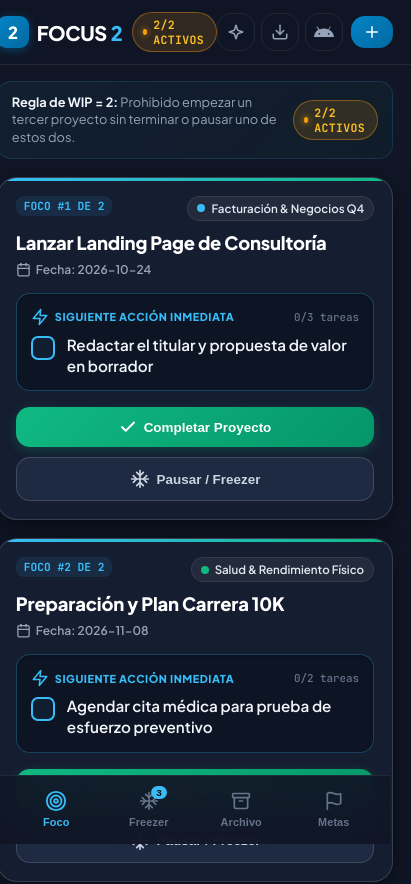
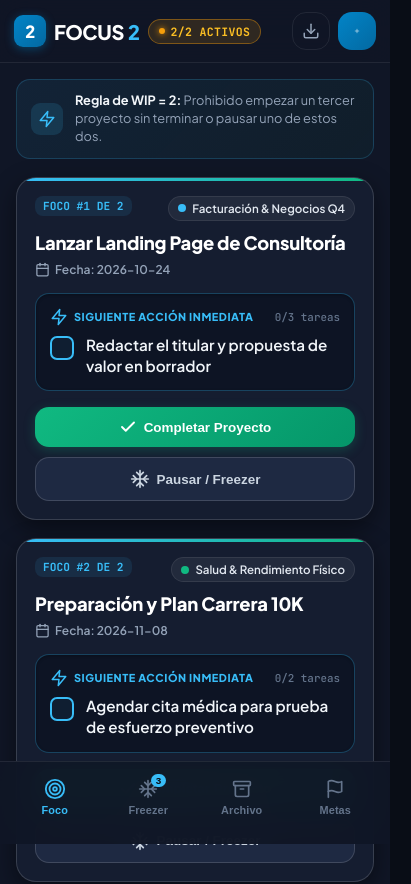
Before and after one commit to SalvatoreB1/focus2, a website built with Vite: page index.html in a window 390 px wide. Shown: the top 884 px of the page, 411 px wide, since content can reach past the window. Built offline with nearby package versions, Linux system fonts and the light colour scheme.

Commit message:
fix(mobile): optimize mobile header layout, prevent overflow, and elevate bottom nav

```diff
--- a/src/components/FocusView.js
+++ b/src/components/FocusView.js
@@ -143,12 +143,11 @@
   container.innerHTML = `
     <div class="focus-container">
       <div class="focus-mantra-bar">
+        <div class="focus-mantra-icon">
+          ${icons.zap}
+        </div>
         <div class="focus-mantra-text">
           <strong>Regla de WIP = 2:</strong> Prohibido empezar un tercer proyecto sin terminar o pausar uno de estos dos.
-        </div>
-        <div class="wip-badge ${activeProjects.length >= 2 ? 'full' : 'available'}">
-          <span class="wip-dot"></span>
-          ${activeProjects.length}/2 Activos
         </div>
       </div>
 
--- a/src/components/Header.js
+++ b/src/components/Header.js
@@ -7,6 +7,7 @@
 export function renderHeader(container, onOpenProjectModal, onToggleWideMode, isWideMode) {
   const activeCount = store.getActiveProjects().length;
   const isFull = activeCount >= 2;
+  const isNative = typeof window !== 'undefined' && (window.Capacitor?.isNativePlatform?.() || false);
 
   container.innerHTML = `
     <header class="top-nav">
@@ -20,43 +21,57 @@
 
         <div class="wip-badge ${isFull ? 'full' : 'available'}" title="${isFull ? 'Límite de WIP alcanzado' : 'Slots de foco disponibles'}">
           <span class="wip-dot"></span>
-          ${activeCount}/2 Activos
+          <span class="wip-badge-text">${activeCount}/2 Activos</span>
         </div>
       </div>
 
       <div class="nav-actions">
-        <button class="icon-btn ${isWideMode ? 'active' : ''}" id="btn-toggle-wide" title="${isWideMode ? 'Vista Móvil Estrecha' : 'Vista Expandida'}">
+        <button class="icon-btn desktop-only ${isWideMode ? 'active' : ''}" id="btn-toggle-wide" title="${isWideMode ? 'Vista Móvil Estrecha' : 'Vista Expandida'}">
           ${icons.sparkles}
         </button>
+
+        ${!isNative ? `
+        <button class="icon-btn desktop-only" id="btn-open-apk" title="Instalar en Móvil / APK">
+          ${icons.android}
+        </button>
+        ` : ''}
 
         <button class="icon-btn" id="btn-open-backup" title="Exportar / Importar Respaldo JSON">
           ${icons.download}
         </button>
 
-        <button class="icon-btn" id="btn-open-apk" title="Instalar en Móvil / APK">
-          ${icons.android}
-        </button>
-
-        <button class="btn-capture-submit" id="btn-header-add-project" style="padding: 7px 12px; font-size: 0.8rem; margin-left: 2px;">
+        <button class="btn-capture-submit header-add-btn" id="btn-header-add-project" title="Nuevo Proyecto">
           ${icons.plus}
         </button>
       </div>
     </header>
   `;
 
-  document.getElementById('btn-toggle-wide').addEventListener('click', () => {
+  const toggleWideBtn = document.getElementById('btn-toggle-wide');
+  if (toggleWideBtn) {
+    toggleWideBtn.addEventListener('click', () => {
       onToggleWideMode();
     });
+  }
 
-  document.getElementById('btn-open-backup').addEventListener('click', () => {
+  const backupBtn = document.getElementById('btn-open-backup');
+  if (backupBtn) {
+    backupBtn.addEventListener('click', () => {
       openBackupModal();
     });
+  }
 
-  document.getElementById('btn-open-apk').addEventListener('click', () => {
+  const apkBtn = document.getElementById('btn-open-apk');
+  if (apkBtn) {
+    apkBtn.addEventListener('click', () => {
       openApkModal();
     });
+  }
 
-  document.getElementById('btn-header-add-project').addEventListener('click', () => {
+  const addProjectBtn = document.getElementById('btn-header-add-project');
+  if (addProjectBtn) {
+    addProjectBtn.addEventListener('click', () => {
       onOpenProjectModal(null);
     });
   }
+}
--- a/src/index.css
+++ b/src/index.css
@@ -88,20 +88,23 @@
   position: sticky;
   top: 0;
   z-index: 40;
-  background: rgba(16, 22, 38, 0.88);
+  background: rgba(16, 22, 38, 0.94);
   backdrop-filter: blur(16px);
   -webkit-backdrop-filter: blur(16px);
   border-bottom: 1px solid var(--border-subtle);
-  padding: calc(12px + var(--safe-top)) 18px 12px 18px;
+  padding: max(12px, calc(8px + var(--safe-top))) 16px 12px 16px;
   display: flex;
   align-items: center;
   justify-content: space-between;
+  width: 100%;
+  box-sizing: border-box;
 }
 
 .brand-section {
   display: flex;
   align-items: center;
   gap: 10px;
+  min-width: 0;
 }
 
 .brand-logo {
@@ -192,7 +195,20 @@
 .nav-actions {
   display: flex;
   align-items: center;
-  gap: 6px;
+  gap: 8px;
+  flex-shrink: 0;
+}
+
+.header-add-btn {
+  width: 38px;
+  height: 38px;
+  min-width: 38px;
+  padding: 0;
+  display: inline-flex;
+  align-items: center;
+  justify-content: center;
+  border-radius: var(--radius-md);
+  font-size: 1rem;
 }
 
 .icon-btn {
@@ -207,6 +223,7 @@
   justify-content: center;
   cursor: pointer;
   transition: all 0.2s ease;
+  flex-shrink: 0;
 }
 
 .icon-btn:hover, .icon-btn:active {
@@ -225,7 +242,7 @@
 .app-content {
   flex: 1;
   overflow-y: auto;
-  padding: 16px 18px 100px 18px; /* space for bottom nav */
+  padding: 16px 16px max(115px, calc(95px + var(--safe-bottom))) 16px; /* space for elevated bottom nav */
   display: flex;
   flex-direction: column;
   gap: 20px;
@@ -239,14 +256,15 @@
   transform: translateX(-50%);
   width: 100%;
   max-width: 520px;
-  background: rgba(16, 22, 38, 0.94);
+  background: rgba(16, 22, 38, 0.96);
   backdrop-filter: blur(18px);
   -webkit-backdrop-filter: blur(18px);
   border-top: 1px solid var(--border-subtle);
   display: grid;
   grid-template-columns: repeat(4, 1fr);
-  padding: 6px 10px calc(8px + var(--safe-bottom)) 10px;
+  padding: 8px 8px max(20px, calc(8px + var(--safe-bottom))) 8px;
   z-index: 45;
+  box-sizing: border-box;
 }
 
 .app-viewport.wide-mode .bottom-nav {
@@ -346,20 +364,37 @@
 }
 
 .focus-mantra-bar {
-  background: linear-gradient(135deg, rgba(56, 189, 248, 0.06) 0%, rgba(16, 185, 129, 0.04) 100%);
-  border: 1px solid rgba(56, 189, 248, 0.15);
+  background: linear-gradient(135deg, rgba(56, 189, 248, 0.08) 0%, rgba(16, 185, 129, 0.05) 100%);
+  border: 1px solid rgba(56, 189, 248, 0.2);
   border-radius: var(--radius-md);
   padding: 12px 14px;
   display: flex;
   align-items: center;
-  justify-content: space-between;
   gap: 12px;
+}
+
+.focus-mantra-icon {
+  width: 32px;
+  height: 32px;
+  border-radius: 9px;
+  background: rgba(56, 189, 248, 0.14);
+  color: var(--accent-cyan);
+  display: flex;
+  align-items: center;
+  justify-content: center;
+  flex-shrink: 0;
+}
+
+.focus-mantra-icon svg {
+  width: 18px;
+  height: 18px;
 }
 
 .focus-mantra-text {
   font-size: 0.8rem;
   color: #94a3b8;
-  line-height: 1.35;
+  line-height: 1.4;
+  flex: 1;
 }
 
 .focus-mantra-text strong {
@@ -1379,6 +1414,19 @@
 }
 
 /* Responsive tweaks */
+@media (max-width: 640px) {
+  .desktop-only {
+    display: none !important;
+  }
+  .top-nav {
+    padding-left: 14px;
+    padding-right: 14px;
+  }
+  .brand-section {
+    gap: 8px;
+  }
+}
+
 @media (max-width: 480px) {
   .app-viewport {
     border-left: none;
@@ -1388,3 +1436,19 @@
     grid-template-columns: 1fr;
   }
 }
+
+@media (max-width: 380px) {
+  .brand-logo-icon {
+    width: 28px;
+    height: 28px;
+    font-size: 0.95rem;
+  }
+  .brand-logo {
+    font-size: 1.1rem;
+    gap: 6px;
+  }
+  .wip-badge {
+    padding: 3px 7px;
+    font-size: 0.65rem;
+  }
+}
```
Also changed, not shown: 3 other files. Lines whose indentation alone changed are shown as unchanged.
